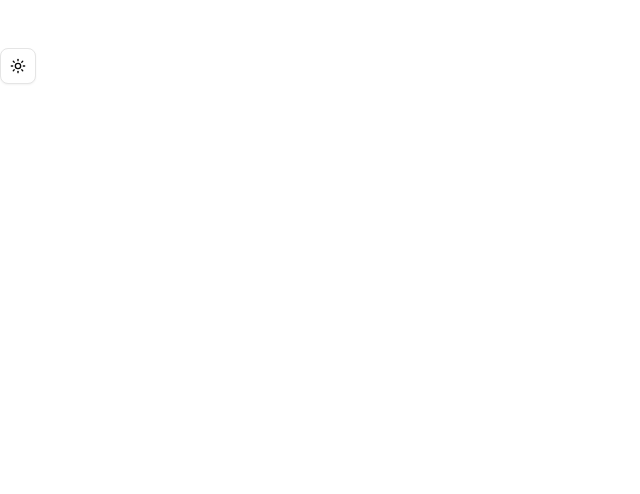
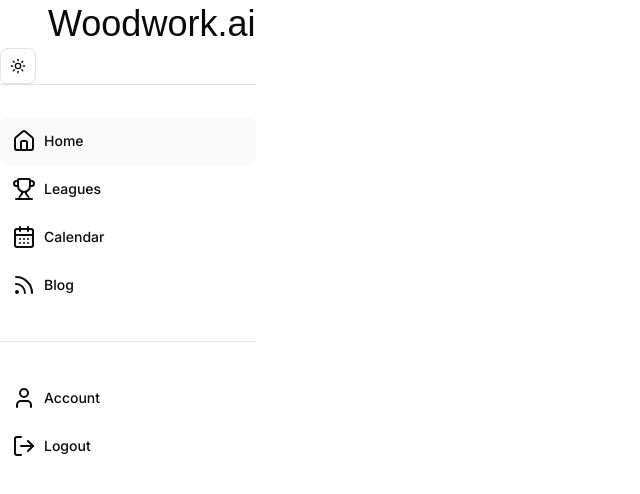
Before and after one commit to StarPlatinum011/football-prediction-llm, a Next.js app: page / in a window 1280 px wide. Shown: the top 494 px of the page, without its empty margins (0-640 px from the left). Built offline with nearby package versions, Linux system fonts and the light colour scheme; a web font is replaced by a local one.

Commit message:
add shadcn theme and change nav links color accordingly;

```diff
--- a/src/app/globals.css
+++ b/src/app/globals.css
@@ -43,10 +43,10 @@
   --radius-xl: calc(var(--radius) + 4px);
 }
 
-[data-theme='dark'] {
+/* [data-theme='dark'] {
   --background: black;
   --foreground: white;
-}
+} */
 
 :root {
   --radius: 0.625rem;
@@ -54,8 +54,8 @@
   --foreground: oklch(0.145 0 0);
   --card: oklch(1 0 0);
   --card-foreground: oklch(0.145 0 0);
-  --popover: oklch(1 0 0);
-  --popover-foreground: oklch(0.145 0 0);
+  --nav-bg: oklch(1 0 0);
+  --nav-foreground: oklch(0.145 0 0);
   --primary: oklch(0.205 0 0);
   --primary-foreground: oklch(0.985 0 0);
   --secondary: oklch(0.97 0 0);
@@ -88,9 +88,9 @@
   --foreground: oklch(0.985 0 0);
   --card: oklch(0.205 0 0);
   --card-foreground: oklch(0.985 0 0);
-  --popover: oklch(0.205 0 0);
-  --popover-foreground: oklch(0.985 0 0);
-  --primary: oklch(0.922 0 0);
+  --nav-bg: oklch(0.2809 0 0);
+  --nav-foreground: oklch(0.985 0 0);
+  --primary: oklch(8.471% 0.01846 21.742);
   --primary-foreground: oklch(0.205 0 0);
   --secondary: oklch(0.269 0 0);
   --secondary-foreground: oklch(0.985 0 0);
@@ -111,7 +111,7 @@
   --sidebar-foreground: oklch(0.985 0 0);
   --sidebar-primary: oklch(0.488 0.243 264.376);
   --sidebar-primary-foreground: oklch(0.985 0 0);
-  --sidebar-accent: oklch(0.269 0 0);
+  --sidebar-accent: oklch(0.2809 0 0);
   --sidebar-accent-foreground: oklch(0.985 0 0);
   --sidebar-border: oklch(1 0 0 / 10%);
   --sidebar-ring: oklch(0.556 0 0);
--- a/src/app/layout.tsx
+++ b/src/app/layout.tsx
@@ -17,11 +17,15 @@
   return (
     <html lang="en" suppressHydrationWarning>
       <body
-        className={`${inter.className} antialiased`}
+        className={`${inter.className} antialiased flex h-screen flex-col md:flex-row md:overflow-hidden`}
       >
         <ThemeProvider attribute="class" defaultTheme="system" enableSystem disableTransitionOnChange>
-          <SideNav/>
-          {children}
+          <div className="w-full flex-none md:w-64">
+            <SideNav/>
+          </div>
+          <div className="grow p-6 md:overflow-y-auto md:p-12">
+            {children}
+          </div>
         </ThemeProvider>
       </body>
     </html>
--- a/src/app/ui/logo.tsx
+++ b/src/app/ui/logo.tsx
@@ -1,10 +1,10 @@
 import {lusitana} from '@/app/ui/fonts'
-import { GlobeAltIcon } from '@heroicons/react/16/solid';
+import { Globe2Icon } from 'lucide-react';
 const Logo = () => {
     return (
         <div className={`${lusitana.className} flex flex-row items-center leading-none text-white`}>
-            <GlobeAltIcon className='h-12 w-12'/>
-            <p className='text-[44px]'>Woodwork.ai</p>
+            <Globe2Icon className='h-12 w-12'/>
+            <p className='text-[36px] text-(--color-foreground)'>Woodwork.ai</p>
         </div>
     );
 };
--- a/src/app/ui/navlinks.tsx
+++ b/src/app/ui/navlinks.tsx
@@ -1,3 +1,6 @@
+"use client"
+
+import clsx from "clsx";
 import { HomeIcon, TrophyIcon, Rss, CalendarDaysIcon, UserIcon, LogOutIcon } from "lucide-react";
 import Link from "next/link";
 import { usePathname } from "next/navigation";
@@ -11,17 +14,17 @@
     },
     {
         name: 'Leagues',
-        href: '/',
+        href: '/leagues',
         icon: TrophyIcon
     },
     {
-        name: 'Calender',
-        href: '/',
+        name: 'Calendar',
+        href: '/calendar',
         icon: CalendarDaysIcon
     },
     {
         name: 'Blog',
-        href: '/',
+        href: '/blog',
         icon: Rss
     },
 ];
@@ -29,12 +32,12 @@
 const authLinks = [
     {
         name: 'Account',
-        href: '/',
+        href: '/account',
         icon: UserIcon
     },
     {
         name: 'Logout',
-        href: '/',
+        href: '/logout',
         icon: LogOutIcon
     },
 ]
@@ -43,8 +46,10 @@
     const pathname = usePathname();
 
     return (
+        <div className="space-y-8">
+            <hr />
             <div>
-            <hr />
+
                 {
                     links.map((link) => {
                         const LinkIcon = link.icon;
@@ -52,7 +57,12 @@
                             <Link
                                 key={link.name}
                                 href={link.href}
-                            className=""
+                                className={clsx(
+                                    'flex h-12 grow items-center justify-center gap-2 rounded-md bg-background p-3 text-sm font-medium hover:bg-sidebar-accent md:flex-none md:justify-start md:p-2 md:px-3',
+                                    {
+                                        'bg-sidebar text-(--nav-foreground)': pathname === link.href,
+                                    }
+                                )}
                             >
                                 <LinkIcon />
                                 <p>{link.name}</p>
@@ -60,8 +70,10 @@
                         )
                     })
                 }
+            </div>
 
             <hr />
+            <div>
                 {
                     authLinks.map((link) => {
                         const LinkIcon = link.icon;
@@ -69,6 +81,12 @@
                             <Link
                             key={link.name}
                             href={link.href}
+                            className={clsx(
+                                    'flex h-12 grow items-center justify-center gap-2 rounded-md bg-background p-3 text-sm font-medium hover:bg-sidebar-accent md:flex-none md:justify-start md:p-2 md:px-3',
+                                    {
+                                        'bg-sidebar-accent text-(--nav-foreground)': pathname === link.href,
+                                    }
+                                )}
                             >
                                 <LinkIcon />
                                 <p>{link.name}</p>
@@ -78,6 +96,7 @@
                     })
                 }
             </div>
+        </div>
     );
 };
 
--- a/src/components/sidenav.tsx
+++ b/src/components/sidenav.tsx
@@ -1,5 +1,6 @@
 import ThemeToggle from '@/app/ui/theme-toggle';
 import Logo from '../app/ui/logo';
+import NavLinks from '../app/ui/navlinks';
 const SideNav = () => {
     return (
         <div>
@@ -7,7 +8,9 @@
                 <Logo/>
                 <ThemeToggle/>
             </div>
-            <div></div>
+            <div>
+                <NavLinks />
+            </div>
             <div></div>
         </div>
     );
```
Lines whose indentation alone changed are shown as unchanged.
